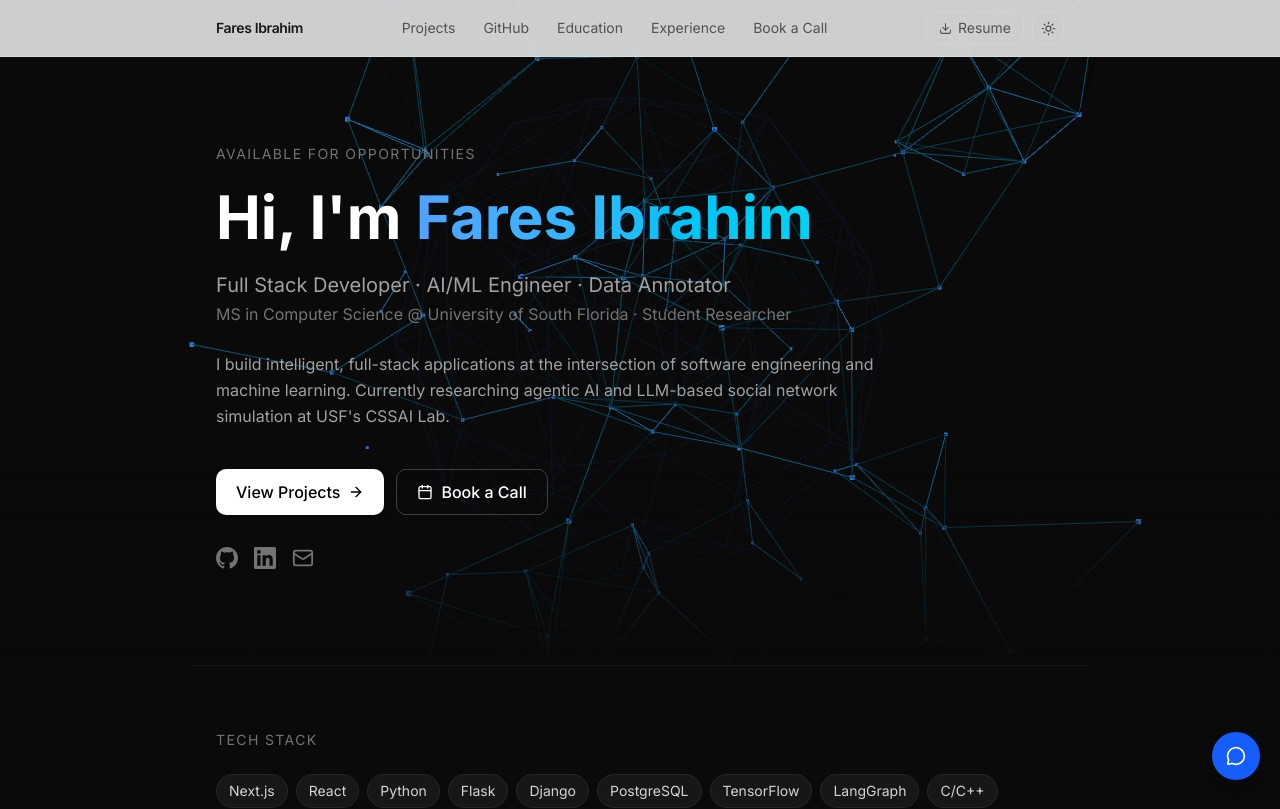
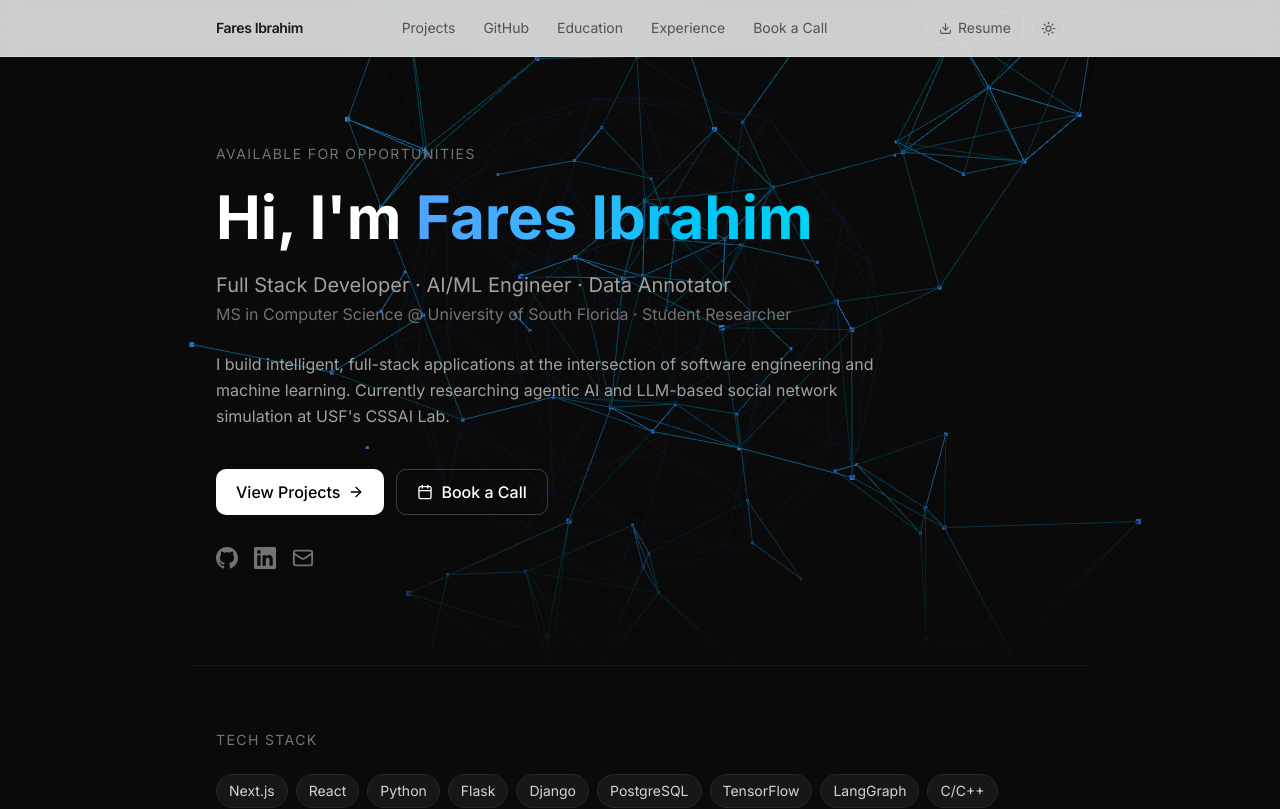
Before and after one commit to FaresIbrahim32/Portfolio, a Next.js app: page / in a window 1280 px wide. Shown: the top 809 px of the page. Built offline with nearby package versions, Linux system fonts and the light colour scheme.

Commit message:
remove chatbot from main (moved to feature/chatbot branch)

```diff
--- a/src/app/layout.tsx
+++ b/src/app/layout.tsx
@@ -3,7 +3,6 @@ import { Inter } from 'next/font/google'
 import './globals.css'
 import { ThemeProvider } from '@/components/ThemeProvider'
 import Navbar from '@/components/Navbar'
-import ChatWidget from '@/components/ChatWidget'
 
 const inter = Inter({ subsets: ['latin'] })
 
@@ -19,7 +18,7 @@ export default function RootLayout({ children }: { children: React.ReactNode })
         <ThemeProvider>
           <Navbar />
           {children}
-          <ChatWidget />
+
         </ThemeProvider>
       </body>
     </html>
```
